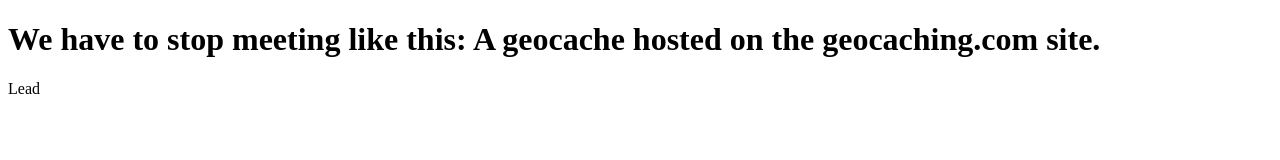
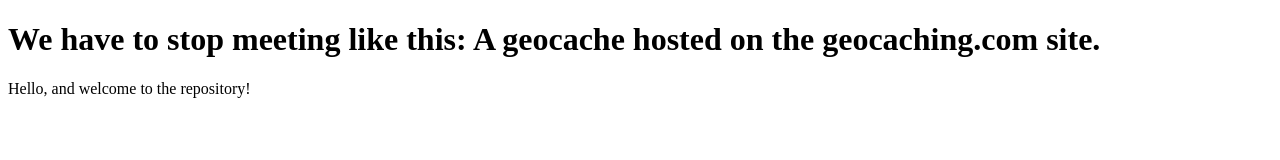
Before and after one commit to vegantriathlete/GC9616T, a plain HTML site: page index.html in a window 1280 px wide. Drawn offline with Linux system fonts and the light colour scheme.

Commit message:
Update index.html

```diff
--- a/index.html
+++ b/index.html
@@ -5,6 +5,6 @@
 </head>
 <body>
   <h1>We have to stop meeting like this: A geocache hosted on the geocaching.com site.</h1>
-  <p>Lead</p>
+  <p>Hello, and welcome to the repository!</p>
 </body>
 </html>
```
